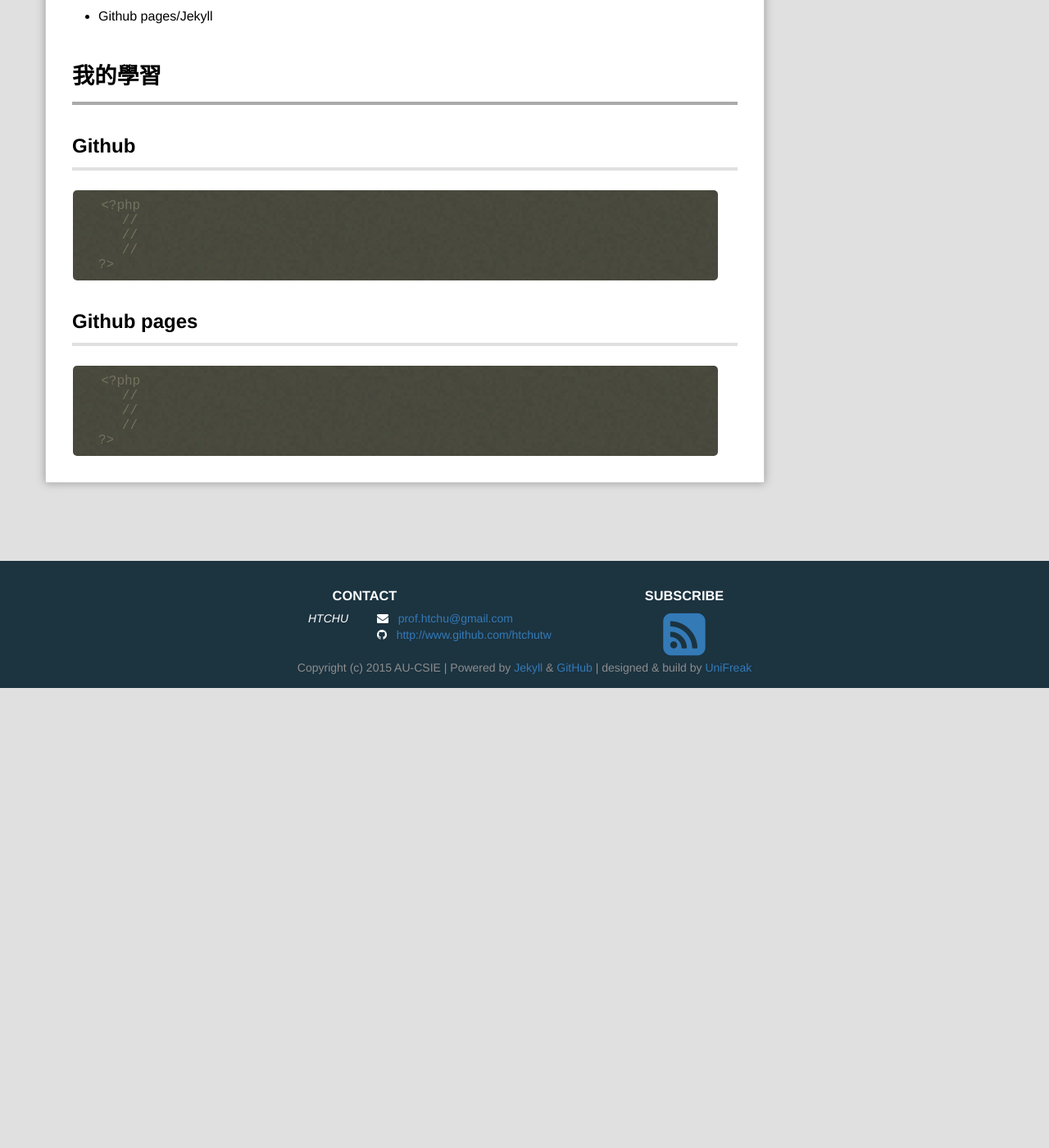
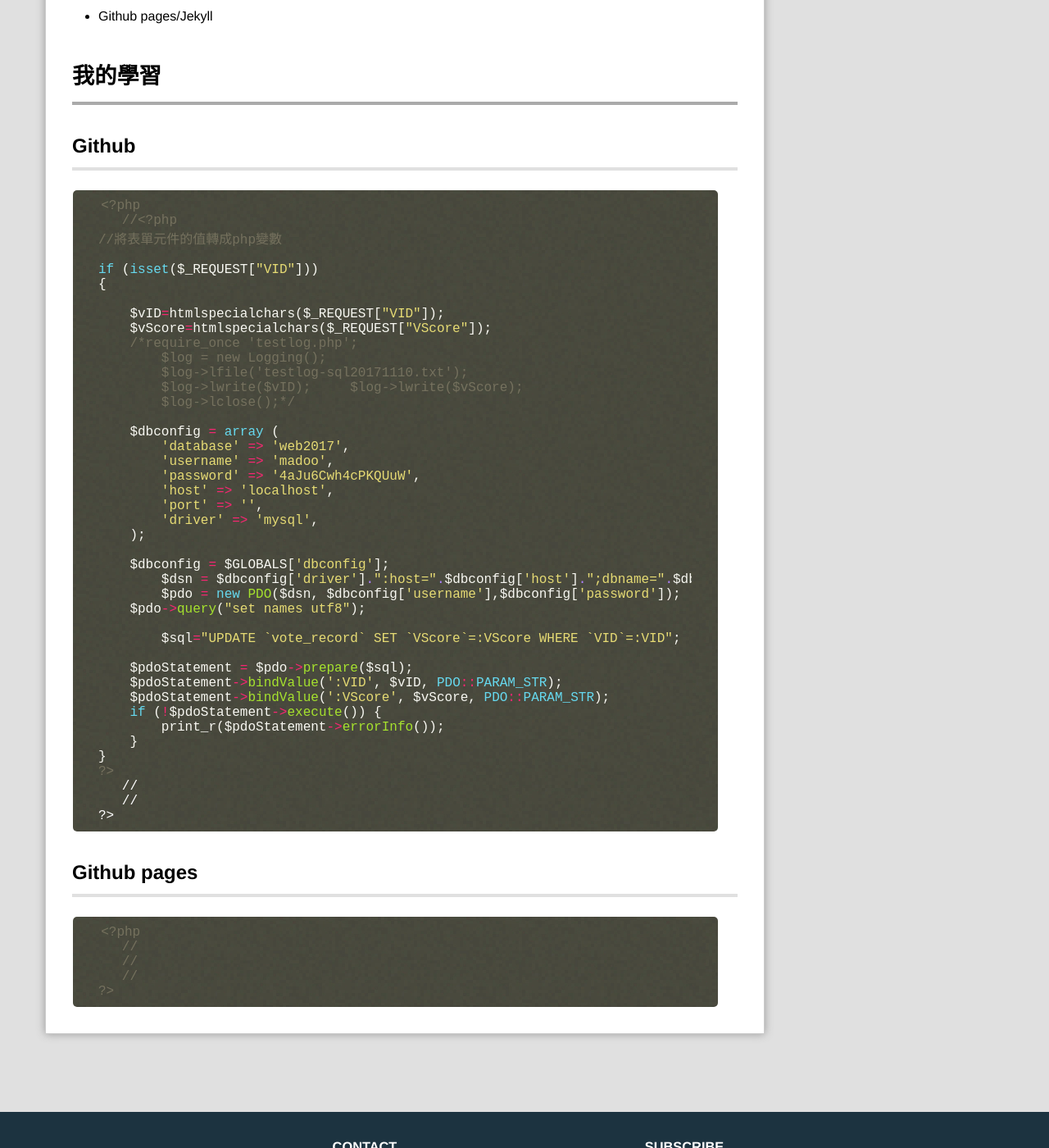
Before and after one commit to one21two/webcourse, a Jekyll site: the page built from _posts/2017-12-06-Class12.md, in a window 1280 px wide and 1400 px high, scrolled down 616 px. Shown: the whole window at 82% size. Built offline with Jekyll 4.4.1, drawn with Linux system fonts in a browser that asks for light colours; Markdown is read by kramdown in place of the engine named in the settings; comment, search, counter and statistics services are not loaded; before the commit the page ends 1455 px from its top, so only the background shows below that.

Commit message:
Update 2017-12-06-Class12.md

````diff
--- a/_posts/2017-12-06-Class12.md
+++ b/_posts/2017-12-06-Class12.md
@@ -21,7 +21,44 @@ github帳號及使用github做blog。。
 
 ```php
 <?php
-   //
+   //<?php
+//將表單元件的值轉成php變數
+
+if (isset($_REQUEST["VID"]))
+{
+
+    $vID=htmlspecialchars($_REQUEST["VID"]);
+    $vScore=htmlspecialchars($_REQUEST["VScore"]);
+    /*require_once 'testlog.php';
+	$log = new Logging();
+	$log->lfile('testlog-sql20171110.txt');
+	$log->lwrite($vID);	$log->lwrite($vScore);
+	$log->lclose();*/
+
+    $dbconfig = array (
+        'database' => 'web2017',
+        'username' => 'madoo',
+        'password' => '4aJu6Cwh4cPKQUuW',
+        'host' => 'localhost',
+        'port' => '',
+        'driver' => 'mysql',
+    );
+
+    $dbconfig = $GLOBALS['dbconfig'];
+	$dsn = $dbconfig['driver'].":host=".$dbconfig['host'].";dbname=".$dbconfig['database'];
+	$pdo = new PDO($dsn, $dbconfig['username'],$dbconfig['password']);
+    $pdo->query("set names utf8");
+
+	$sql="UPDATE `vote_record` SET `VScore`=:VScore WHERE `VID`=:VID";
+
+    $pdoStatement = $pdo->prepare($sql);
+    $pdoStatement->bindValue(':VID', $vID, PDO::PARAM_STR);
+    $pdoStatement->bindValue(':VScore', $vScore, PDO::PARAM_STR);
+    if (!$pdoStatement->execute()) {
+        print_r($pdoStatement->errorInfo());
+    }
+}
+?>
    //
    //
 ?>
````
